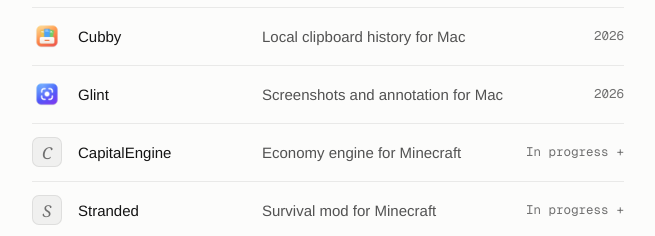
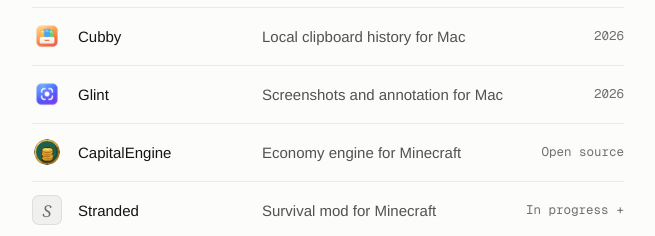
Before and after one commit to Patels-Labs/patelheet.com, a plain HTML site: page index.html in a window 1280 px wide. Shown: the part 780-1016 px from the top of the page, 312-967 px from the left. Drawn offline with nearby package versions, Linux system fonts and the light colour scheme; a web font is replaced by a local one.

Commit message:
CapitalEngine is open source: link the repo and add its logo

```diff
--- a/index.html
+++ b/index.html
@@ -88,8 +88,8 @@
           <span class="thumb"><img src="/assets/work/cubby.png" alt="" loading="lazy" decoding="async"></span><span class="name">Cubby</span><span class="what">Local clipboard history for Mac</span><span class="meta">2026</span></a></li>
         <li><a class="row" href="https://github.com/Patels-Labs/glint" data-desc="Screenshot tool for macOS with an annotation editor, device frames, social-post mockups and code cards. Everything stays local." data-stack="Swift · macOS">
           <span class="thumb"><img src="/assets/work/glint.png" alt="" loading="lazy" decoding="async"></span><span class="name">Glint</span><span class="what">Screenshots and annotation for Mac</span><span class="meta">2026</span></a></li>
-        <li><div class="row" data-desc="A modular economy for Paper servers built on a double-entry ledger, with a market module and an economy simulator to tune it before players do." data-stack="Java · Gradle">
-          <span class="thumb blank" aria-hidden="true">C</span><span class="name">CapitalEngine</span><span class="what">Economy engine for Minecraft</span><span class="meta">In progress</span></div></li>
+        <li><a class="row" href="https://github.com/Patels-Labs/CapitalEngine" data-desc="A modular economy for Paper servers built on a double-entry ledger: a player market, a bank, trades and an owner dashboard, plus a simulator to tune it before players do. Open source." data-stack="Java · Gradle">
+          <span class="thumb px"><img src="/assets/work/capitalengine.png" alt="" loading="lazy" decoding="async"></span><span class="name">CapitalEngine</span><span class="what">Economy engine for Minecraft</span><span class="meta">Open source</span></a></li>
         <li><div class="row" data-desc="A NeoForge survival mod made for friends: stranded on a cold island, managing water, food, warmth, injuries, wildlife and seasons." data-stack="Java · NeoForge · GeckoLib">
           <span class="thumb blank" aria-hidden="true">S</span><span class="name">Stranded</span><span class="what">Survival mod for Minecraft</span><span class="meta">In progress</span></div></li>
         <li><div class="row" data-desc="Self-hosted replacement for Portainer and Dozzle: a map of stacks and containers, combined logs, and a compose editor that redeploys." data-stack="Go · React · TypeScript">
```
Also changed, not shown: assets/work/capitalengine.png (added).
